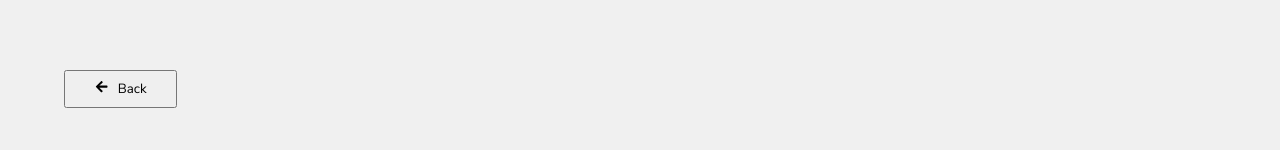
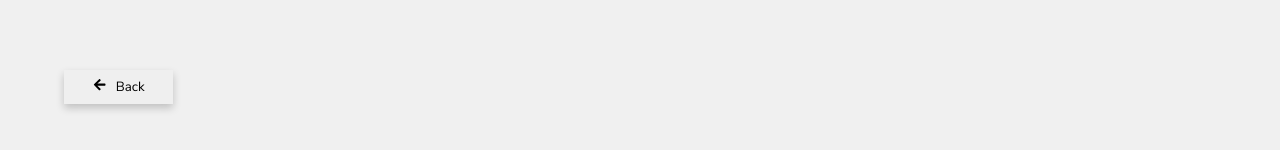
Before and after one commit to seyiram/countries, a React (Create React App) app: page /country/1 in a window 1280 px wide. Shown: the part 219-369 px from the top of the page. Built offline with nearby package versions, Linux system fonts and the light colour scheme.

Commit message:
fix country button

```diff
--- a/src/App.css
+++ b/src/App.css
@@ -134,11 +134,14 @@ body {
   padding: 0.5rem 1.8rem;
   text-align: center;
   margin-bottom: 3rem;
+  box-shadow: 0 4px 8px 0 rgba(0, 0, 0, 0.2);
+  border: none;
 }
 
 .country__button svg {
   margin-right: 0.6rem;
   line-height: 1.5;
+
 }
 
 .country__wrapper {
@@ -214,9 +217,6 @@ body {
     min-width: 100%;
   }
 
-  .country__content {
-  }
-
   .country__content--top {
     display: flex;
     flex-direction: column;
```
